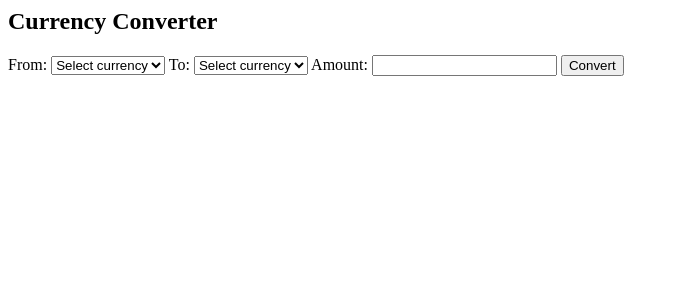
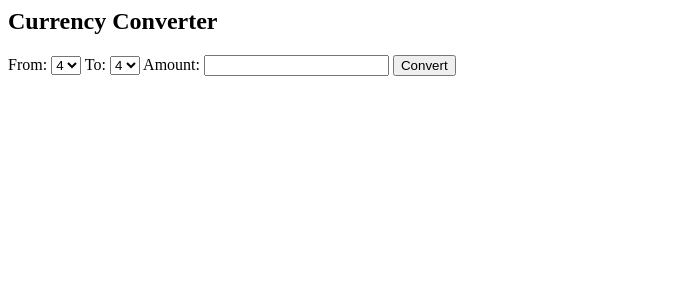
Before and after one commit to HuyNguyenDePaul/TeamRedbull, a Django app: page /currency-converter/ in a window 1280 px wide. Shown: the top 300 px of the page, without its empty margins (0-679 px from the left). Run offline with Django 5.2, Linux system fonts and the light colour scheme; tables that the repository leaves empty hold one stand-in row (values such as "Sample post"); a database or web service that is not in the repository returns one stand-in record (values such as "Sample title"); data that the repository does not hold is empty.

Commit message:
Added changes to currency converter

```diff
--- a/fx_app/forms.py
+++ b/fx_app/forms.py
@@ -1,6 +1,6 @@
 from django import forms
 
 class CurrencyConverterForm(forms.Form):
-    amount = forms.DecimalField(max_digits=10, decimal_places=2)
-    from_currency = forms.CharField(max_length=3, label="From Currency (e.g., USD)")
-    to_currency = forms.CharField(max_length=3, label="To Currency (e.g., EUR)")
+    from_currency = forms.CharField(label='From Currency', max_length=3)
+    to_currency = forms.CharField(label='To Currency', max_length=3)
+    amount = forms.DecimalField(label='Amount', max_digits=12, decimal_places=2)
--- a/fx_app/templates/fx_app/converter.html
+++ b/fx_app/templates/fx_app/converter.html
@@ -3,27 +3,25 @@
 <form method="POST">
   {% csrf_token %}
   <label for="from_currency">From:</label>
-  <select name="from_currency" id="from_currency" required>
-    <option value="" disabled selected>Select currency</option>
-    {% for currency, rate in fx_rates.items %}
+  <select name="from_currency" id="from_currency">
+    {% for currency in fx_rates %}
       <option value="{{ currency }}">{{ currency }}</option>
     {% endfor %}
   </select>
 
   <label for="to_currency">To:</label>
-  <select name="to_currency" id="to_currency" required>
-    <option value="" disabled selected>Select currency</option>
-    {% for currency, rate in fx_rates.items %}
+  <select name="to_currency" id="to_currency">
+    {% for currency in fx_rates %}
       <option value="{{ currency }}">{{ currency }}</option>
     {% endfor %}
   </select>
 
   <label for="amount">Amount:</label>
-  <input type="number" name="amount" id="amount" min="0" step="0.01" required>
+  <input type="number" name="amount" id="amount" required>
 
   <button type="submit">Convert</button>
 </form>
 
 {% if converted_amount %}
-  <h3>Converted Amount: {{ converted_amount }} {{ to_currency }}</h3>
+  <p>Converted Amount: {{ converted_amount|floatformat:2 }} {{ to_currency }}</p>
 {% endif %}
--- a/fx_app/views.py
+++ b/fx_app/views.py
@@ -51,7 +51,6 @@
             data = response.json()
             conversion_rate = Decimal(data.get('conversion_rate', 1))  # Convert to Decimal
             converted_amount = amount * conversion_rate  # Perform multiplication with Decimals
-            converted_amount = round(converted_amount, 2)  # Round the result to 2 decimal places
         else:
             conversion_rate = Decimal('1')  # Default to 1 if API fails
             converted_amount = amount  # No conversion in this case
--- a/myproject/urls.py
+++ b/myproject/urls.py
@@ -3,7 +3,7 @@
 from fx_app import views  # Import views from your app
 
 urlpatterns = [
-    path('admin/', admin.site.urls),  # Admin route
+    path('admin/', admin.site.urls),
     path('', views.home_view, name='home'),  # Home page view
     path('fx-rates/', views.fx_rate_view, name='fx_rates'),  # FX rates view
     path('currency-converter/', views.currency_converter_view, name='currency_converter'),  # Currency converter view
```
